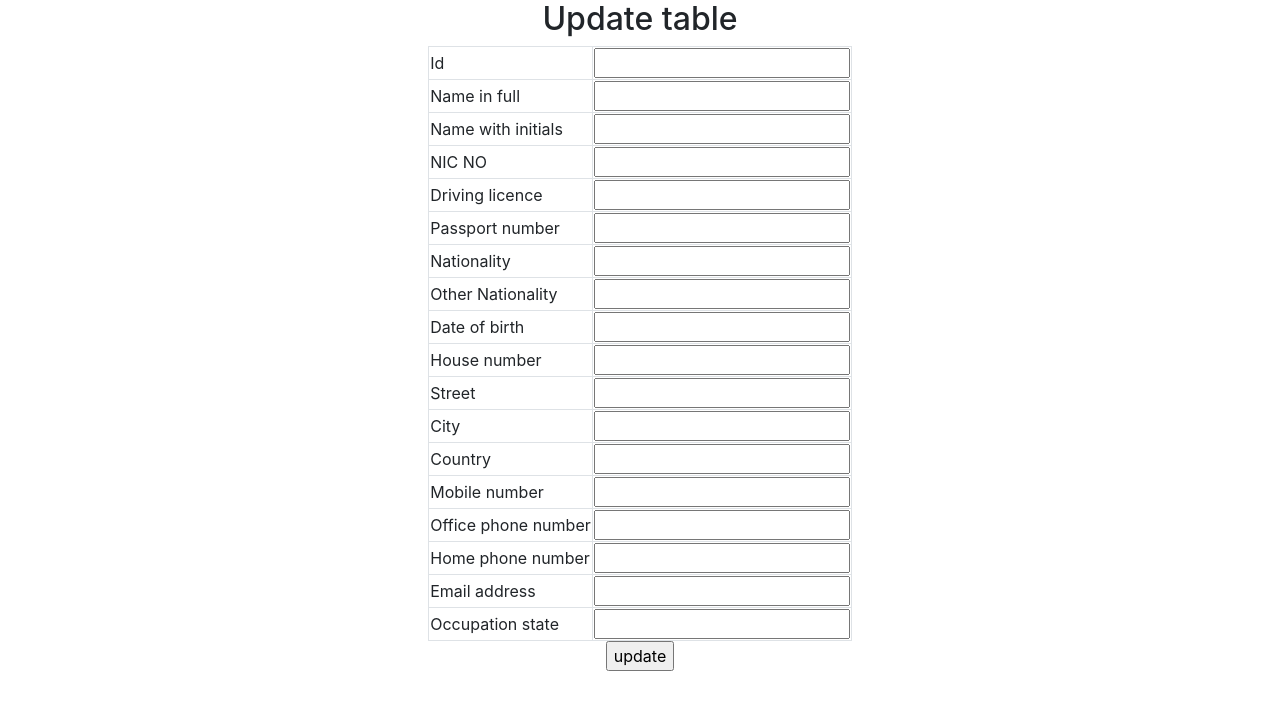
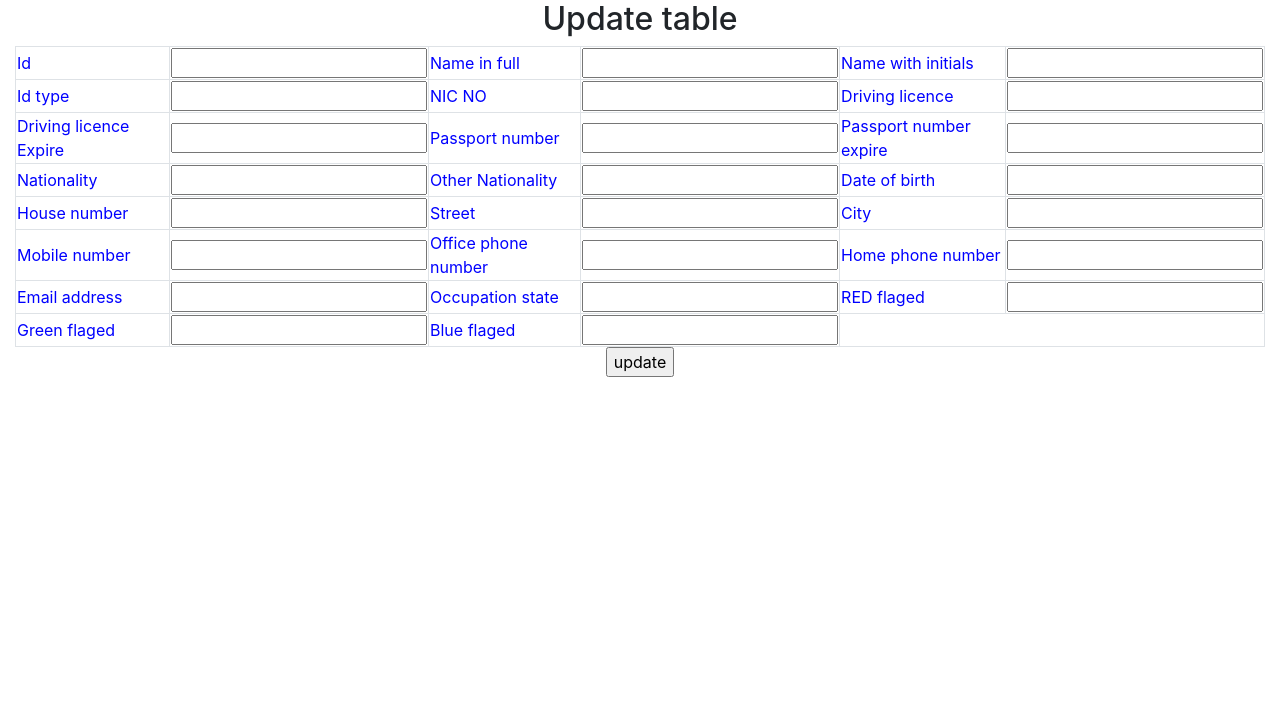
Before and after one commit to Dinithikw/TeamMicro, a Django app: template kyc_django/kyc_django/kyc/templates/kyc/edit.html in a window 1280 px wide. Shown: the top 710 px of the page. Run offline with Django 3.2, Linux system fonts and the light colour scheme; the template is opened without the code that fills it, so the values that code supplies are empty; some libraries are stand-ins or nearby versions.

Commit message:
customizing database

```diff
--- a/kyc_django/kyc_django/kyc/templates/kyc/edit.html
+++ b/kyc_django/kyc_django/kyc/templates/kyc/edit.html
@@ -31,97 +31,97 @@
 
                     <table class="border">
 
-                        <tr class="border">
-                            <td class="border">Id</td>
+                        <tr class="border control">
+                            <td class="border control">Id</td>
                             <td class="border"><input type="text" name="id" value="{{Kyc_Infotemp.id}}" readonly></td>
-                        </tr>
 
-                        <tr class="border">
-                            <td class="border">Name in full</td>
+
+                            <td class="border control">Name in full</td>
                             <td class="border"><input type="text" name="full_name" value="{{Kyc_Infotemp.full_name_temp}}" readonly></td>
-                        </tr>
 
-                        <tr class="border">
                             <td class="border">Name with initials</td>
                             <td class="border"><input type="text" name="name_init" value="{{Kyc_Infotemp.name_init_temp}}"></td>
                         </tr>
 
-                        <tr class="border">
+                        <tr class="border control">
+                            <td class="border">Id type</td>
+                            <td class="border"><input type="text" name="id_type" value="{{Kyc_Infotemp.id_type_temp}}"></td>
+
                             <td class="border">NIC NO</td>
                             <td class="border"><input type="text" name="nic_no" value="{{Kyc_Infotemp.nics_no_temp}}" readonly></td>
-                        </tr>
 
-                        <tr class="border">
                             <td class="border">Driving licence</td>
                             <td class="border"><input type="text" name="driving_lic" value="{{Kyc_Infotemp.driv_lic_temp}}"></td>
                         </tr>
 
-                        <tr class="border">
+                        <tr class="border control">
+                            <td class="border">Driving licence Expire</td>
+                            <td class="border"><input type="text" name="driving_exp" value="{{Kyc_Infotemp.driving_exp_temp}}"></td>
+
                             <td class="border">Passport number</td>
                             <td class="border"><input type="text" name="pass_num" value="{{Kyc_Infotemp.pass_no_temp}}"></td>
+
+                            <td class="border">Passport number expire</td>
+                            <td class="border"><input type="text" name="pass_num_exp" value="{{Kyc_Infotemp.pass_num_exp}}"></td>
                         </tr>
 
-                        <tr class="border">
+                        <tr class="border control">
                             <td class="border">Nationality</td>
                             <td class="border"><input type="text" name="nationality" value="{{Kyc_Infotemp.nationality_temp}}"></td>
-                        </tr>
 
-                        <tr class="border">
                             <td class="border">Other Nationality</td>
                             <td class="border"><input type="text" name="nationality_other" value="{{Kyc_Infotemp.nationality_other_temp}}"></td>
-                        </tr>
 
-                        <tr class="border">
                             <td class="border">Date of birth</td>
                             <td class="border"><input type="text" name="dob" value="{{Kyc_Infotemp.date_of_birth_temp}}" readonly></td>
                         </tr>
 
-                        <tr class="border">
+                        <tr class="border control">
                             <td class="border">House number</td>
                             <td class="border"><input type="text" name="house_no" value="{{Kyc_Infotemp.house_no_temp}}"></td>
-                        </tr>
 
-                        <tr class="border">
                             <td class="border">Street</td>
                             <td class="border"><input type="text" name="street" value="{{Kyc_Infotemp.street_temp}}"></td>
-                        </tr>
 
-
-                        <tr class="border">
                             <td class="border">City</td>
                             <td class="border"><input type="text" name="city" value="{{Kyc_Infotemp.city_temp}}"></td>
                         </tr>
 
 
-                        <tr class="border">
-                            <td class="border">Country</td>
-                            <td class="border"><input type="text" name="Country" value="{{Kyc_Infotemp.country_temp}}"></td>
-                        </tr>
 
-                        <tr class="border">
+
+                        <tr class="border control">
                             <td class="border">Mobile number</td>
                             <td class="border"><input type="text" name="mobile_num" value="{{Kyc_Infotemp.mob_no_temp}}"></td>
-                        </tr>
 
-                        <tr class="border">
                             <td class="border">Office phone number</td>
                             <td class="border"><input type="text" name="office_num" value="{{Kyc_Infotemp.office_num_temp}}"></td>
-                        </tr>
 
-                        <tr class="border">
                             <td class="border">Home phone number</td>
                             <td class="border"><input type="text" name="home_num" value="{{Kyc_Infotemp.home_num_temp}}"></td>
                         </tr>
 
-                        <tr class="border">
+                        <tr class="border control">
                             <td class="border">Email address</td>
                             <td class="border"><input type="text" name="email_add" value="{{Kyc_Infotemp.email_add_temp}}"></td>
+
+                            <td class="border">Occupation state</td>
+                            <td class="border"><input type="text" name="occu_state" value="{{Kyc_Infotemp.occu_state_temp}}"></td>
+
+                            <td class="border">RED flaged</td>
+                            <td class="border"><input type="text" name="red_flag" value="{{Kyc_Infotemp.red_flag_temp}}"></td>
                         </tr>
 
-                        <tr class="border">
-                            <td class="border">Occupation state</td>
-                            <td class="border"><input type="text" name="occu_state" value="{{Kyc_Infotemp.occu_state_temp}}"></td>
+
+                        <tr class="border control">
+                            <td class="border">Green flaged</td>
+                            <td class="border"><input type="text" name="green_flag" value="{{Kyc_Infotemp.blue_flagadd_temp}}"></td>
+
+                            <td class="border">Blue flaged</td>
+                            <td class="border"><input type="text" name="blue_flag" value="{{Kyc_Infotemp.blue_flag_temp}}"></td>
                         </tr>
+
+
 
                     </table>
 
--- a/kyc_django/kyc_django/kyc_django/urls.py
+++ b/kyc_django/kyc_django/kyc_django/urls.py
@@ -14,7 +14,7 @@ Including another URLconf
     2. Add a URL to urlpatterns:  path('blog/', include('blog.urls'))
 """
 from django.contrib import admin
-from django.urls import path,include
+from django.urls import path, include
 
 from kyc.views import index
 from kyc.views import office, personal, account, insertkyc, insertkyc1, update, edit_val, update_data
```
Also changed, not shown: kyc_django/kyc_django/kyc/models.py (+4 -4 lines), kyc_django/kyc_django/kyc/migrations/0006_auto_20210411_1315.py (added), kyc_django/kyc_django/kyc/migrations/0007_auto_20210411_1338.py (added), kyc_django/kyc_django/kyc/migrations/0008_auto_20210411_1344.py (added), kyc_django/kyc_django/kyc/migrations/0009_auto_20210411_1349.py (added), kyc_django/kyc_django/kyc/migrations/0010_auto_20210411_1419.py (added).
